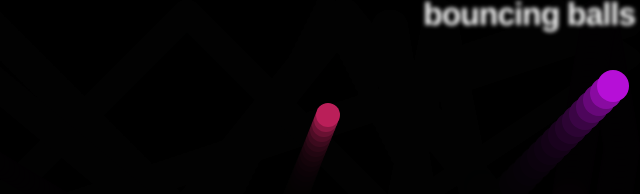
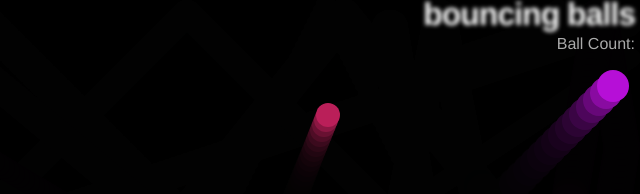
Before and after one commit to JonathanDMefford/bouncing-ball, a plain HTML site: page index.html in a window 1280 px wide. Shown: the top 194 px of the page, 640-1280 px from the left. Drawn offline with Linux system fonts and the light colour scheme.

Commit message:
update index and CSS

```diff
--- a/index.html
+++ b/index.html
@@ -8,6 +8,7 @@
 
   <body>
     <h1>bouncing balls</h1>
+    <p>Ball Count: </p>
     <canvas></canvas>
 
     <script src="main.js"></script>
--- a/style.css
+++ b/style.css
@@ -23,3 +23,11 @@ html, body {
     color: transparent;
     text-shadow: 0 0 4px white;
   }
+
+  p {
+    position: absolute;
+    margin: 0;
+    top: 35px;
+    right: 5px;
+    color: #aaa;
+  }
```
